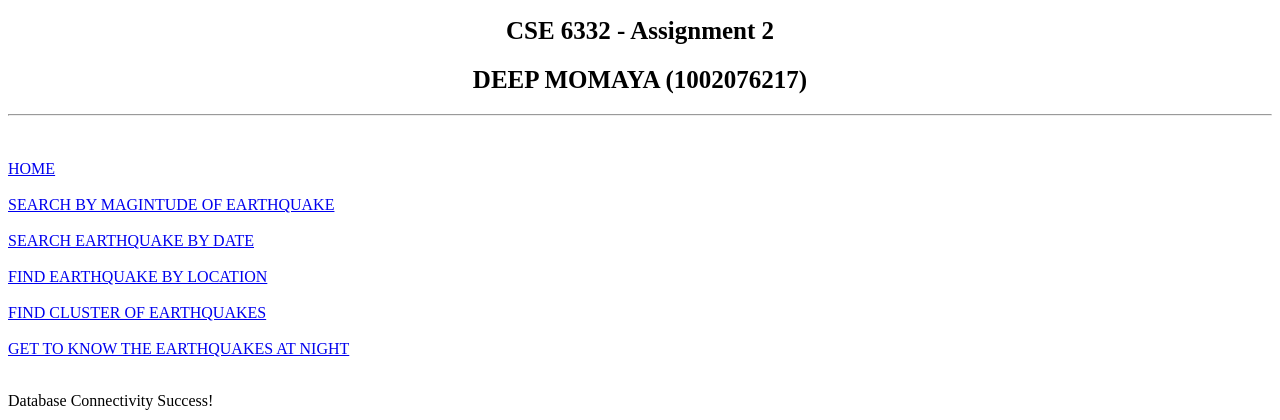
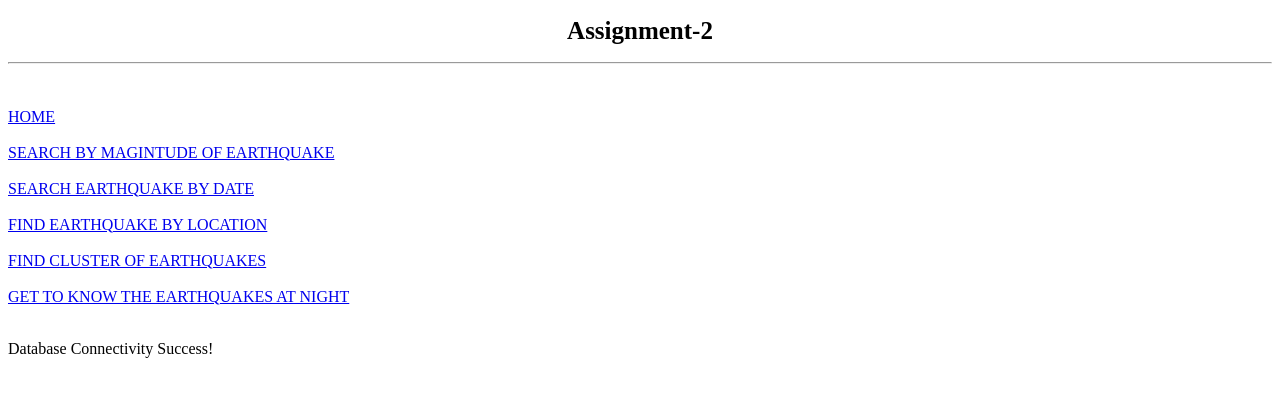
Before and after one commit to deepmomaya/BigData-and-CloudComputing, a Flask app: page / in a window 1280 px wide. Shown: the top 420 px of the page. Run offline with Flask 3, Linux system fonts and the light colour scheme; data that the repository does not hold is empty.

Commit message:
Update index.html

```diff
--- a/BDCC-2/templates/index.html
+++ b/BDCC-2/templates/index.html
@@ -12,8 +12,7 @@
     </style>
 </head>
 <body>
-    <center><h1>CSE 6332 - Assignment 2</h1></center>
-    <center><h2>DEEP MOMAYA (1002076217)</h2></center>
+    <center><h1>Assignment-2</h1></center>
     <hr>
     <br><br>
     <a href="/" class="href">HOME</a><br><br>
```
